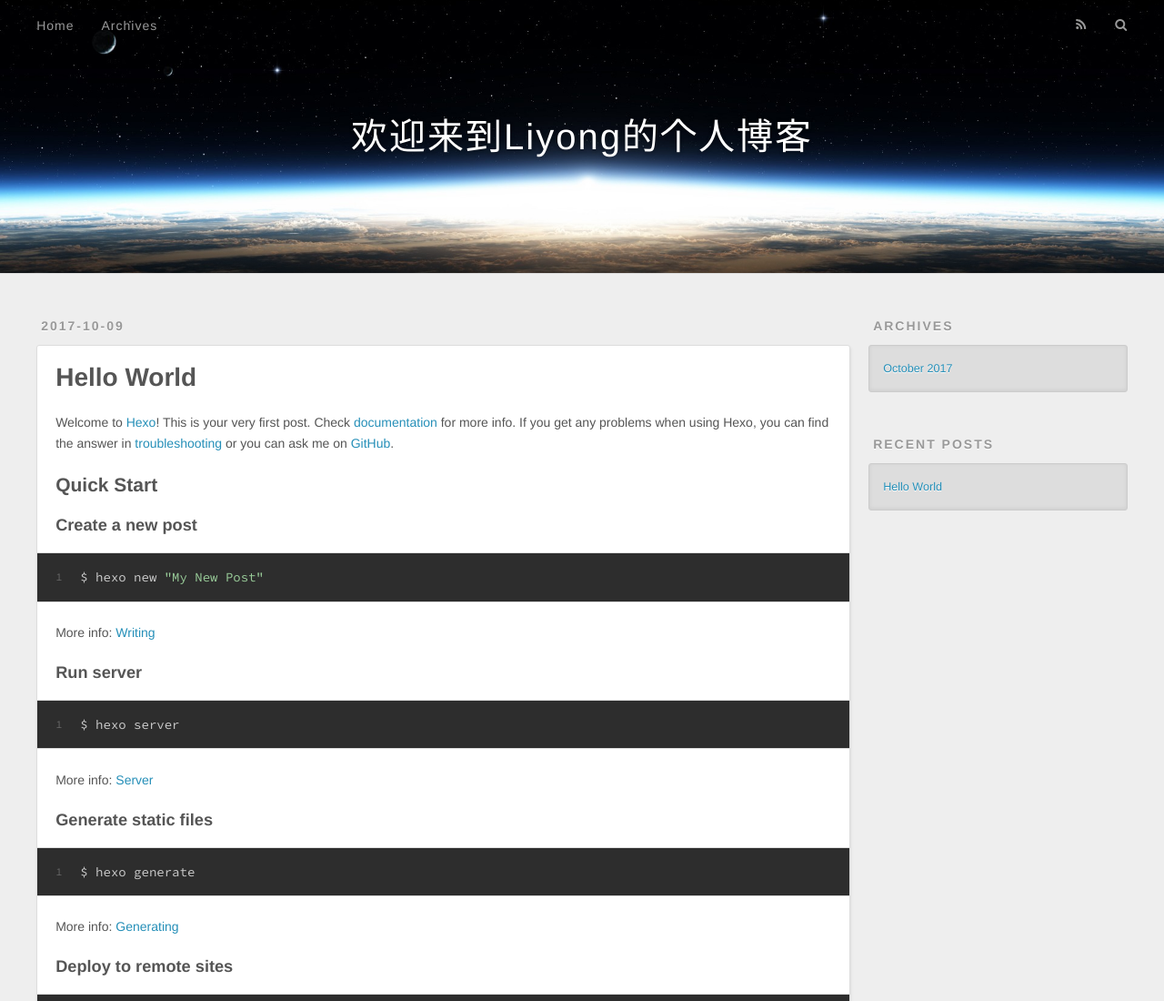
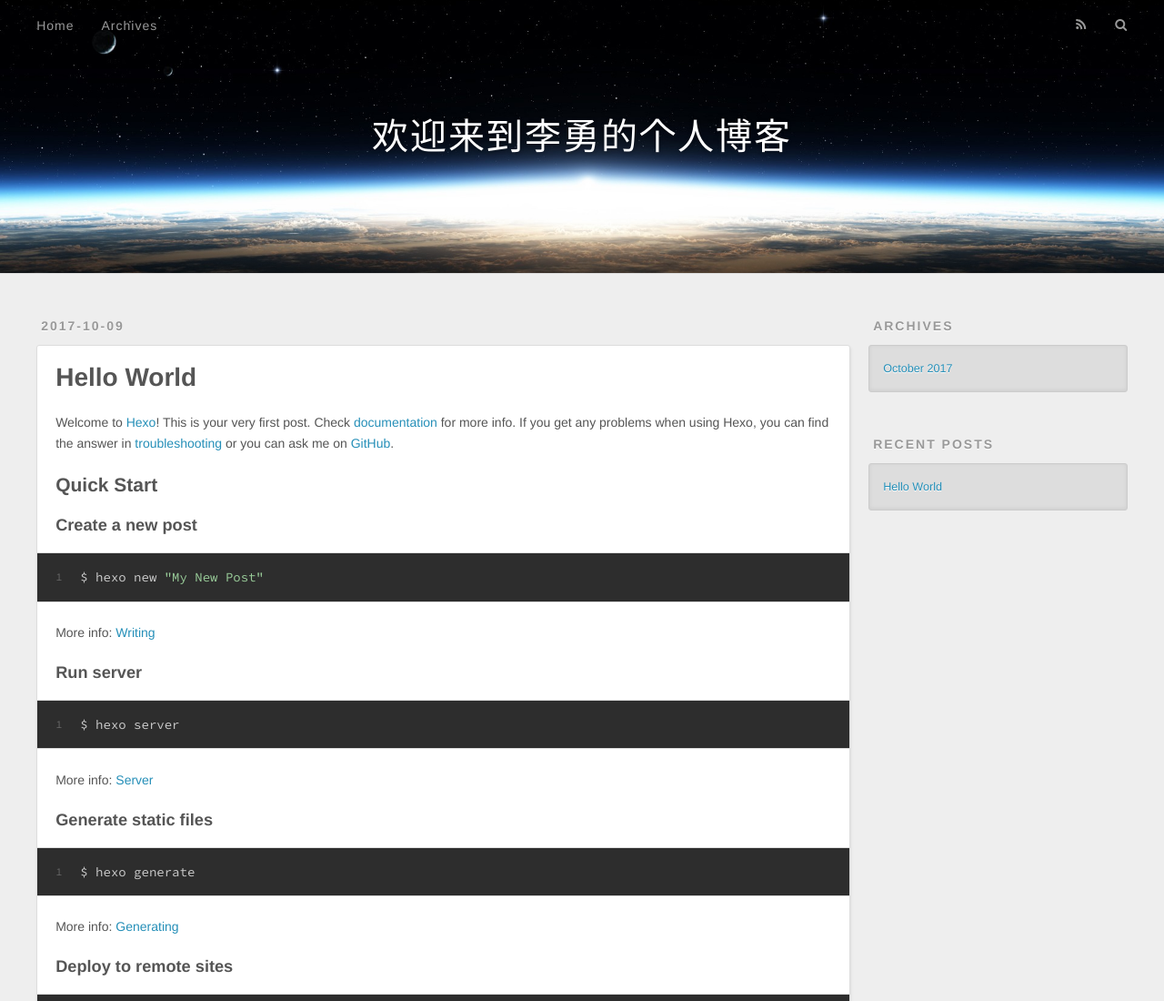
Before and after one commit to Aprilsakura/Aprilsakura.gitHub.io, a plain HTML site: page index.html in a window 1280 px wide. Shown: the top 1100 px of the page at 91% size. Drawn offline with nearby package versions, Linux system fonts and the light colour scheme.

Commit message:
Update index.html

```diff
--- a/index.html
+++ b/index.html
@@ -33,7 +33,7 @@
   <div id="header-outer" class="outer">
     <div id="header-title" class="inner">
       <h1 id="logo-wrap">
-        <a href="/" id="logo">欢迎来到Liyong的个人博客</a>
+        <a href="/" id="logo">欢迎来到李勇的个人博客</a>
       </h1>
 
     </div>
```
